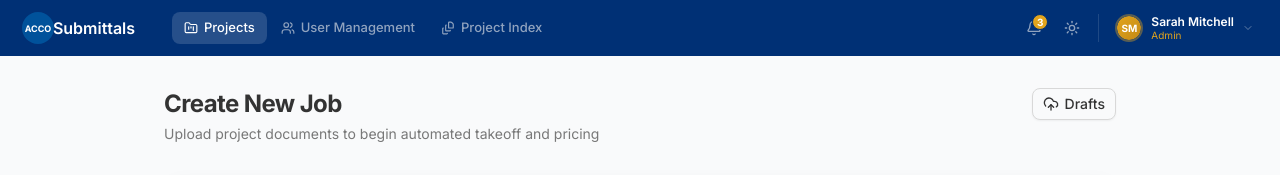
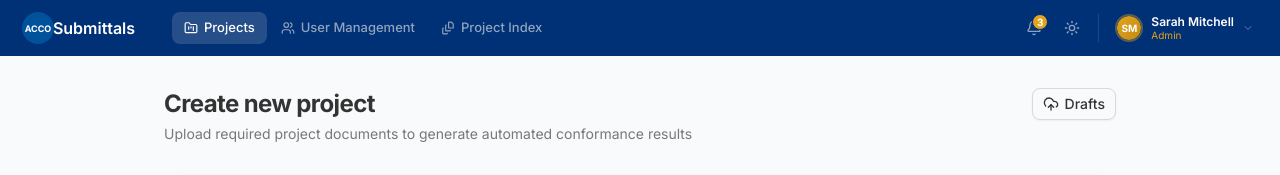
Before and after one commit to hari-hawk/Accoes, a Next.js app: page /projects/create in a window 1280 px wide. Shown: the top 175 px of the page. Built offline with nearby package versions, Linux system fonts and the light colour scheme.

Commit message:
fix: update Create Project page title and description
- Title: "Create New Job" → "Create new project"
- Description: updated to "Upload required project documents to generate automated conformance results"

Co-Authored-By: Claude Opus 4.6 <noreply@anthropic.com>

```diff
--- a/src/app/(dashboard)/projects/create/page.tsx
+++ b/src/app/(dashboard)/projects/create/page.tsx
@@ -26,10 +26,10 @@ export default function CreateJobPage() {
       <div className="flex items-start justify-between mb-8">
         <div>
           <h1 className="text-2xl font-bold tracking-tight">
-            Create New Job
+            Create new project
           </h1>
           <p className="text-sm text-muted-foreground mt-1">
-            Upload project documents to begin automated takeoff and pricing
+            Upload required project documents to generate automated conformance results
           </p>
         </div>
 
```
